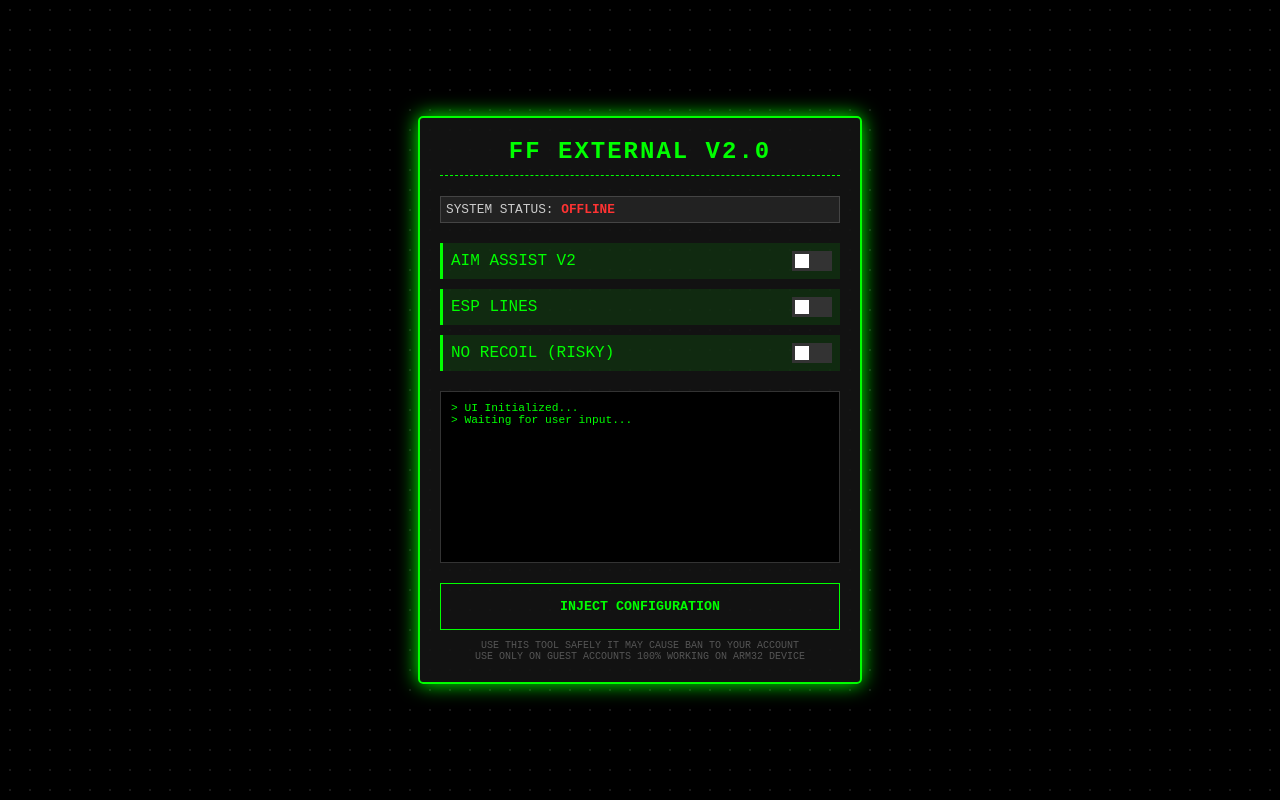
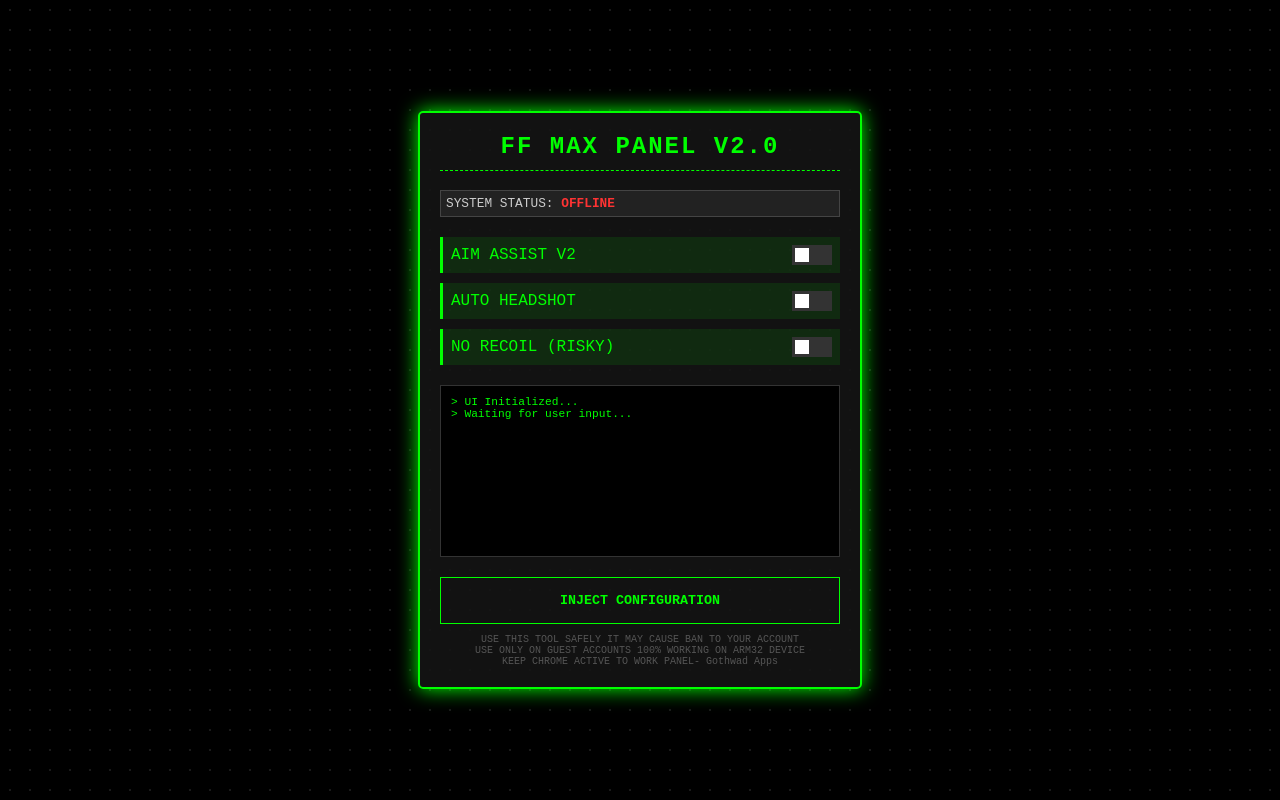
Before and after one commit to gothwad-apps/FF-max-panel, a plain HTML site: page index.html in a window 1280 px wide. Drawn offline with Linux system fonts and the light colour scheme.

Commit message:
Update title and text for FF Max Panel

```diff
--- a/index.html
+++ b/index.html
@@ -3,7 +3,7 @@
 <head>
     <meta charset="UTF-8">
     <meta name="viewport" content="width=device-width, initial-scale=1.0">
-    <title>FF Panel Simulation</title>
+    <title>FF Max Panel</title>
     <style>
         :root {
             --primary-color: #00ff00;
@@ -154,7 +154,7 @@
 <body>
 
     <div class="container">
-        <h2>FF EXTERNAL V2.0</h2>
+        <h2>FF MAX PANEL V2.0</h2>
 
         <div class="status-bar">
             SYSTEM STATUS: <span id="sys-status" class="status-indicator">OFFLINE</span>
@@ -169,7 +169,7 @@
                 </label>
             </li>
             <li class="feature-item">
-                <span>ESP LINES</span>
+                <span>AUTO HEADSHOT</span>
                 <label class="switch">
                     <input type="checkbox">
                     <span class="slider"></span>
@@ -193,7 +193,8 @@
 
         <div class="watermark">
             USE THIS TOOL SAFELY IT MAY CAUSE BAN TO YOUR ACCOUNT<br>
-            USE ONLY ON GUEST ACCOUNTS 100% WORKING ON ARM32 DEVICE
+            USE ONLY ON GUEST ACCOUNTS 100% WORKING ON ARM32 DEVICE<br>
+            KEEP CHROME ACTIVE TO WORK PANEL- Gothwad Apps
         </div>
     </div>
 
@@ -248,7 +249,7 @@
             statusSpan.innerText = "ONLINE";
             statusSpan.style.color = "#00ff00";
             btn.innerText = "ACTIVE";
-            log("Process complete. (This is a fake simulation)");
+            log("Process complete. (YOUR PANEL IS ACTIVE)");
 
             // Re-enable button after a few seconds for replayability
             setTimeout(() => {
```
